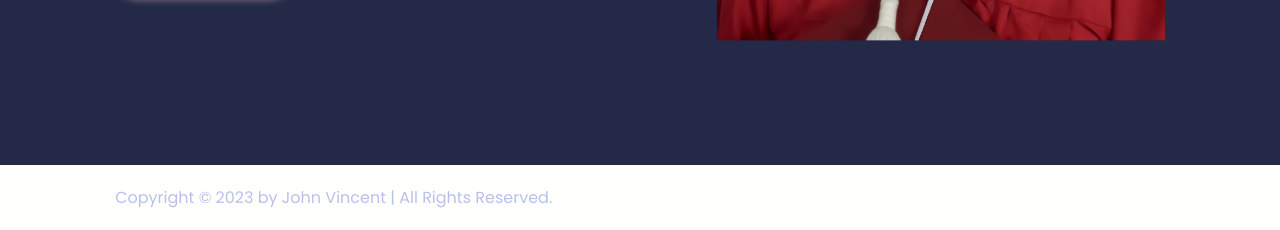
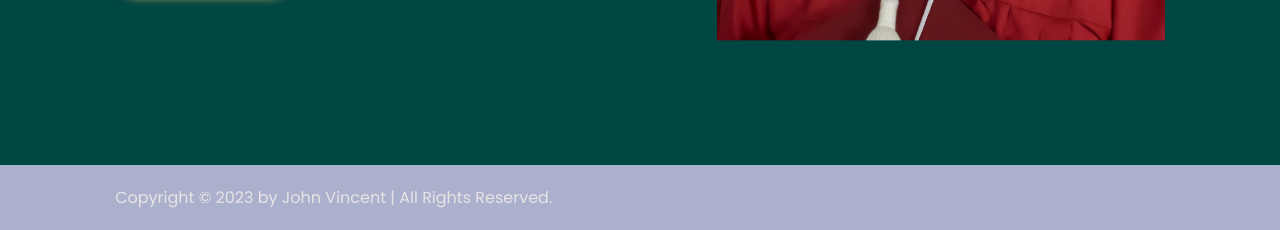
Before and after one commit to nachtalia/PORTFOLIO, a plain HTML site: page index.html in a window 1280 px wide. Shown: the part 635-865 px from the top of the page. Drawn offline with nearby package versions, Linux system fonts and the light colour scheme.

Commit message:
Update style.css

```diff
--- a/style.css
+++ b/style.css
@@ -12,10 +12,10 @@
 }
 
 :root{
-    --bg-color:#232946;
-    --second-bg-color:#fffffe;
-    --text-color:#b8c1ec;
-    --main-color:#eebbc3;
+    --bg-color:#004643;
+    --second-bg-color:#abb1cd;
+    --text-color:#e8e4e6;
+    --main-color:#f9bc60;
 }
 
 html{
```
